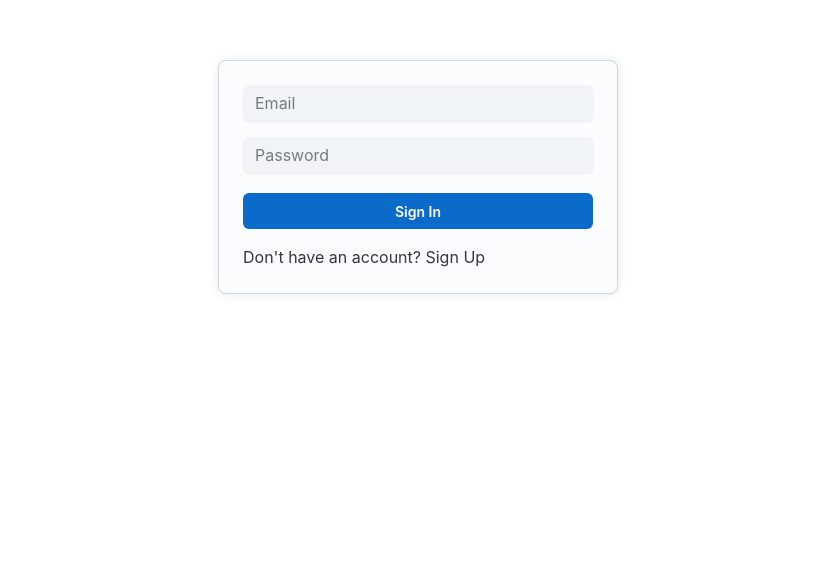
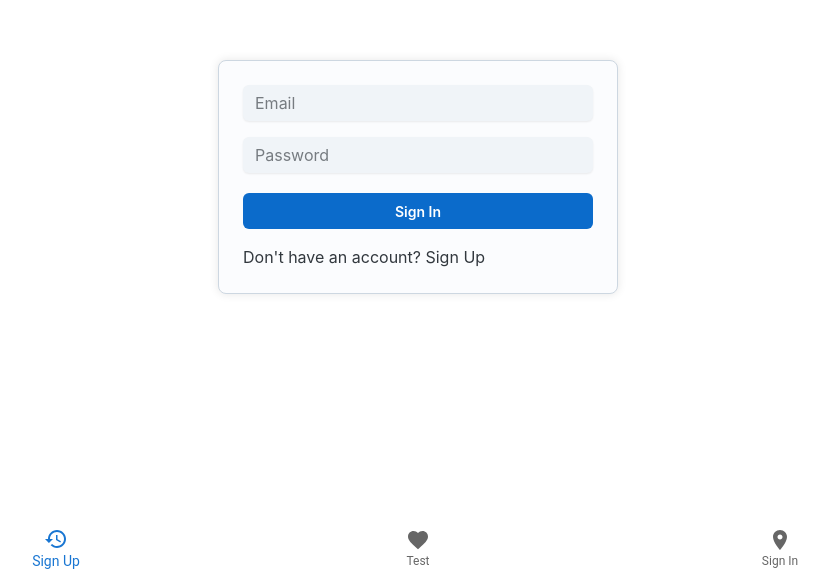
Before and after one commit to aadya-here/hojaayega_guyss, a React (Create React App) app: page /signin in a window 1280 px wide. Shown: the part 223-800 px from the top of the page, without its empty margins (222-1051 px from the left). Built offline with nearby package versions, Linux system fonts and the light colour scheme.

Commit message:
bottom navbar added

```diff
--- a/src/App.js
+++ b/src/App.js
@@ -13,9 +13,11 @@ import MortarPlasteringQCForm from './pages/forms/job_specific/Mortar';
 import PaintingQCForm from './pages/forms/job_specific/Painting';
 import PlasteringQCForm from './pages/forms/job_specific/Plastering';
 import Forms from './pages/Forms';
+import BottomNavbar from './components/BottomNavbar';
 
 const App = () => {
   return (
+    <>
       <Router>
         <div>
           <VendorProvider initialVendorId={null}>
@@ -41,7 +43,9 @@ const App = () => {
             </Routes>
           </VendorProvider>
         </div>
+        <BottomNavbar />
       </Router>
+    </>
   );
 };
 
--- /dev/null
+++ b/src/components/BottomNavbar.jsx
@@ -0,0 +1,56 @@
+import Box from '@mui/material/Box';
+import BottomNavigation from '@mui/material/BottomNavigation';
+import BottomNavigationAction from '@mui/material/BottomNavigationAction';
+import RestoreIcon from '@mui/icons-material/Restore';
+import FavoriteIcon from '@mui/icons-material/Favorite';
+import LocationOnIcon from '@mui/icons-material/LocationOn';
+import { useState } from 'react';
+import { useNavigate } from 'react-router-dom';
+
+export default function BottomNavbar() {
+    const [value, setValue] = useState(0);
+    const navigate = useNavigate();
+
+    return (
+        <Box
+            sx={{
+                width: '100%',
+                position: 'fixed',
+                bottom: 0,
+                left: 0,
+                right: 0,
+            }}
+        >
+            <BottomNavigation
+                showLabels
+                value={value}
+                onChange={(event, newValue) => {
+                    setValue(newValue);
+                }}
+                sx={{ justifyContent: 'space-evenly' }}
+            >
+                <BottomNavigationAction
+                    label="Sign Up"
+                    icon={<RestoreIcon />}
+                    sx={{ justifyContent: 'center' }}
+                    onClick={() => { navigate("/signup") }}
+                />
+                <BottomNavigationAction
+                    label="Test"
+                    icon={<FavoriteIcon />}
+                    sx={{ justifyContent: 'center' }}
+                    onClick={() => { navigate("/test") }}
+                />
+                <BottomNavigationAction
+                    label="Sign In"
+                    icon={<LocationOnIcon />}
+                    sx={{ justifyContent: 'center' }}
+                    onClick={() => { navigate("/signin") }}
+                />
+
+                {/* You can add more here */}
+
+            </BottomNavigation>
+        </Box>
+    );
+}
```
Lines whose indentation alone changed are shown as unchanged.
